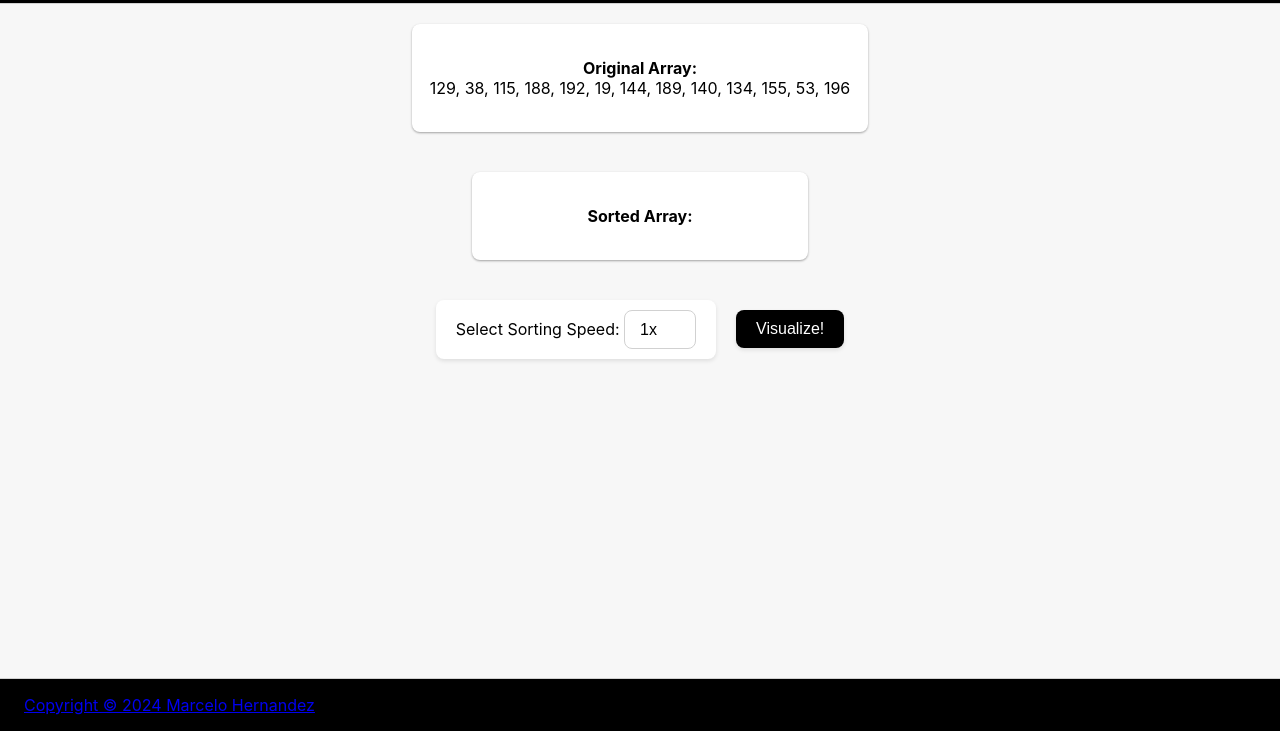
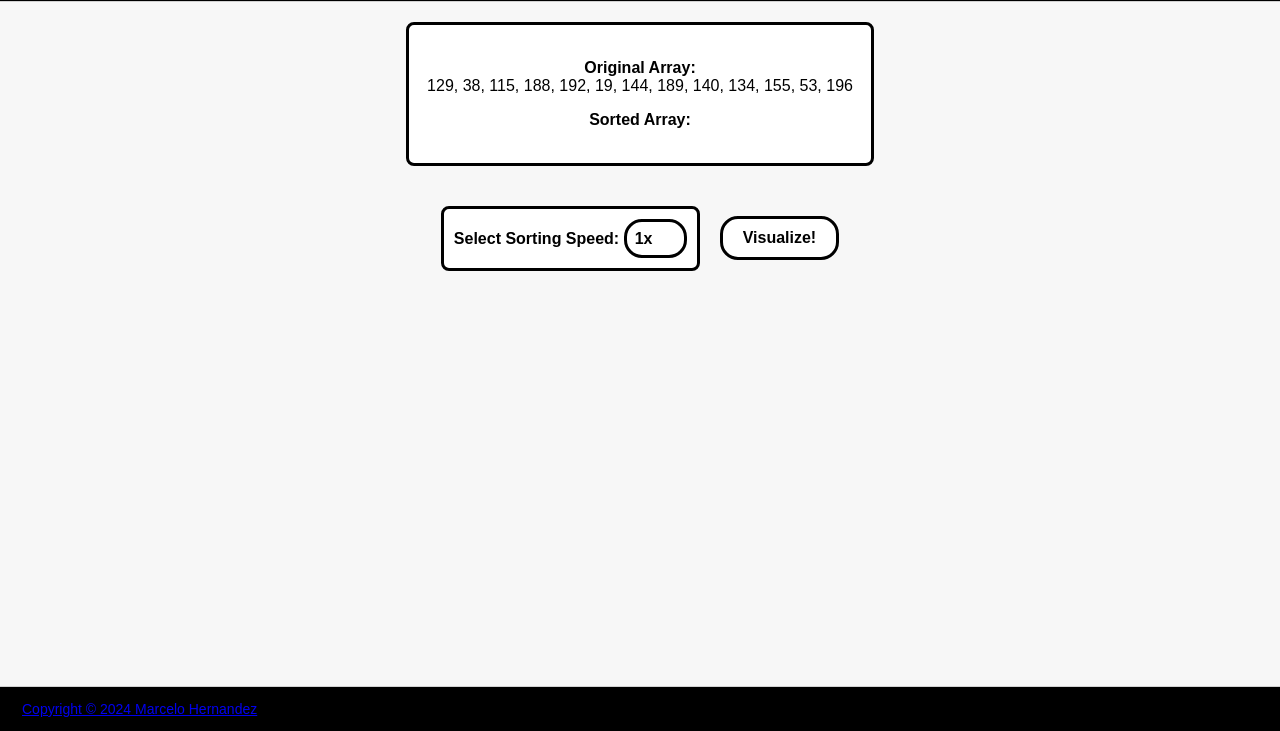
Before and after one commit to phmarcel0x/mars, a website with bundled scripts: page src/index.html in a window 1280 px wide. Shown: the part 69-800 px from the top of the page. Built offline with nearby package versions, Linux system fonts and the light colour scheme.

Commit message:
Massive UI Overhaul

```diff
--- a/src/index.html
+++ b/src/index.html
@@ -8,11 +8,9 @@
 <html>
     <head>
         <!-- Head Section: Contains Meta Information, Title, and Linked Resources -->
-        <title>MARS</title>
-
+        <title>mars</title>
         <!-- Link to External CSS File -->
         <link rel="stylesheet" href="styles.css">
-
         <!-- Defer JavaScript Execution to Ensure DOM is Loaded -->
         <script type="module" src="main.js" defer></script>
     </head>
@@ -27,12 +25,13 @@
         <!-- Original Array Display: Shows the unsorted array -->
         <div id="arrayDisplays">
             <p>Original Array:<br> <span id="originalArray"></span></p>
+            <p>Sorted Array:<br> <span id="sortedArray"></span></p>
         </div>
 
         <!-- Sorted Array Display: Shows the sorted array post-processing -->
-        <div id="arrayDisplays">
-            <p>Sorted Array:<br> <span id="sortedArray"></span></p>
-        </div>
+        <!-- <div id="arrayDisplays">
+
+        </div> -->
 
         <!-- Control Panel for User Interaction -->
         <div id="controlsContainer">
--- a/src/styles.css
+++ b/src/styles.css
@@ -7,7 +7,7 @@ html, body {
     height: 100%;
     display: flex;
     flex-direction: column;
-    font-family: -apple-system, BlinkMacSystemFont, "Segoe UI", Roboto, "Helvetica Neue", Arial, sans-serif;
+    font-family: 'Barlow', sans-serif;
     color: #000000;
     background-color: #f7f7f7;
 }
@@ -15,10 +15,19 @@ html, body {
 #header {
     text-align: left;
     font-size: 14px;
-    padding: 0 24px;
+    padding: 0 22px;
     background-color: #000000;
     color: #ffffff;
     border-bottom: 1px solid #d1d1d1;
+}
+
+#footer {
+    text-align: left;
+    padding: 0 22px;
+    font-size: 14px;
+    background-color: #000000;
+    color: #ffffff;
+    border-top: 1px solid #d1d1d1;
 }
 
 #arrayDisplays {
@@ -27,10 +36,10 @@ html, body {
     font-size: 16px;
     font-weight: bold;
     margin: 20px auto;
-    min-width: 300px;
+    min-width: 0;
     max-width: 80%;
     background-color: #ffffff;
-    box-shadow: 0 1px 3px rgba(0, 0, 0, 0.12), 0 1px 2px rgba(0,0,0,0.24);
+    border: 3px solid black;
     border-radius: 8px;
 }
 
@@ -49,15 +58,6 @@ html, body {
     max-width: 80%;
 }
 
-#footer {
-    text-align: left;
-    padding: 0 24px;
-    background-color: #000000;
-    color: #ffffff;
-    border-top: 1px solid #d1d1d1;
-}
-
-/* Button and dropdown styles */
 #controlsContainer {
     display: flex;
     justify-content: center;
@@ -66,45 +66,46 @@ html, body {
     margin: 20px auto;
 }
 
-#startSortingButton {
-    background-color: #000000;
-    color: #ffffff;
+#startSortingButton, #speedSelectorContainer {
+    background-color: white;
+    font-weight: bold;
+    color: black;
     padding: 10px 20px;
     text-align: center;
     text-decoration: none;
     display: block;
     font-size: 16px;
     cursor: pointer;
-    border: none;
-    border-radius: 8px;
-    box-shadow: 0 2px 4px rgba(0,0,0,0.1);
+    border: 3px solid black;
+    border-radius: 18px;
     transition: background-color 0.3s;
 }
 
-#startSortingButton:hover, #startSortingButton:focus {
-    background-color: #333333;
+#startSortingButton:hover, #startSortingButton:focus, #speedSelectorContainer:hover {
+    background-color: orange;
 }
 
 #speedSelectorContainer {
-    background-color: #ffffff;
+    background-color: white;
     border-radius: 8px;
-    box-shadow: 0 2px 4px rgba(0,0,0,0.1);
-    padding: 10px 20px;
+    padding: 10px 10px;
+    border: 3px solid black;
 }
 
 #speedSelector {
-    padding: 10px 15px;
+    padding: 8px 8px;
     font-size: 16px;
+    font-weight: bold;
     cursor: pointer;
     background-color: white;
-    border: 1px solid #d1d1d1;
-    border-radius: 8px;
+    border: 3px solid black;
+    border-radius: 18px;
     appearance: none;
     transition: border-color 0.3s;
 }
 
 #speedSelector:hover {
-    border-color: #a1a1a1;
+    border-color: rgba(255, 166, 0, 0.494)
 }
 
 .barContainer {
@@ -146,6 +147,7 @@ html, body {
         margin-bottom: 0;
     }
 }
+
 /* Prevent copyright hyperlink from being highlighted purple when clicked */
 a#copyrightLink:visited {
     color: inherit;
```
Also changed, not shown: src/main.js (line endings or trailing spaces).
